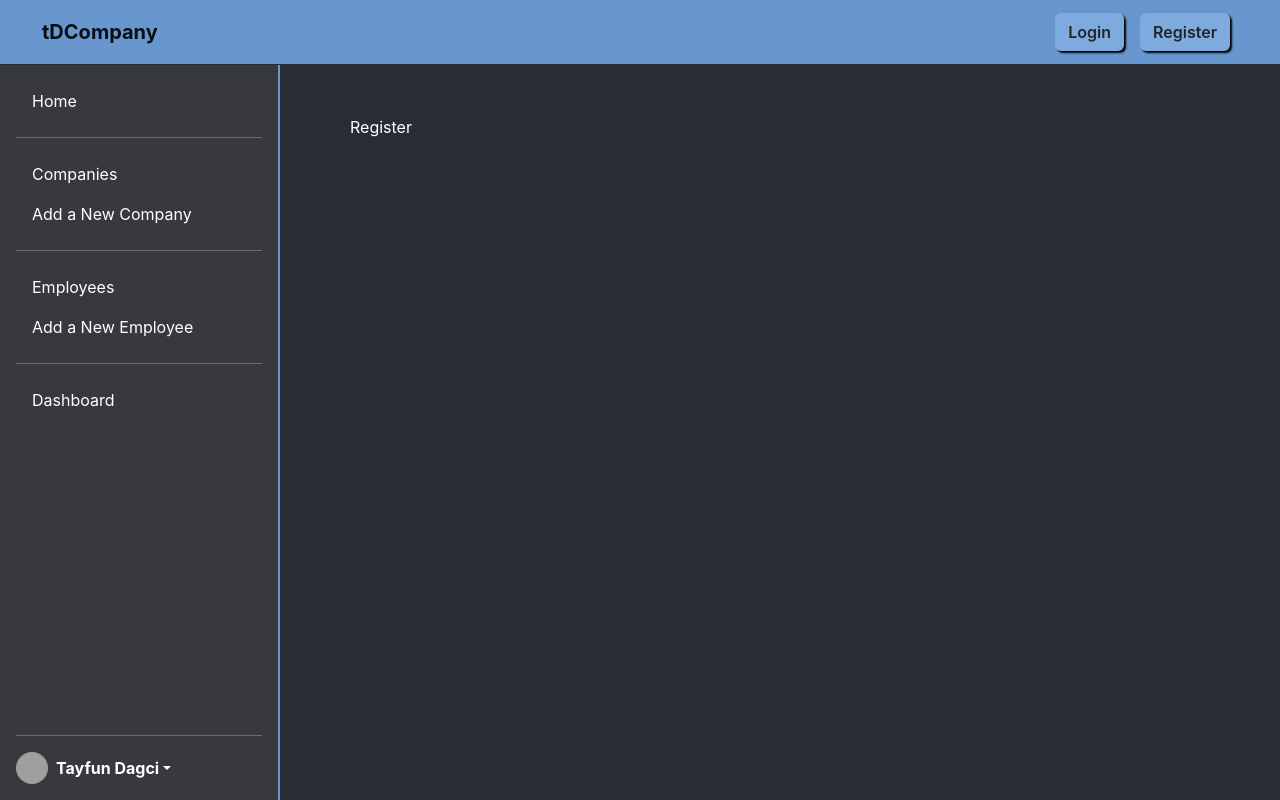
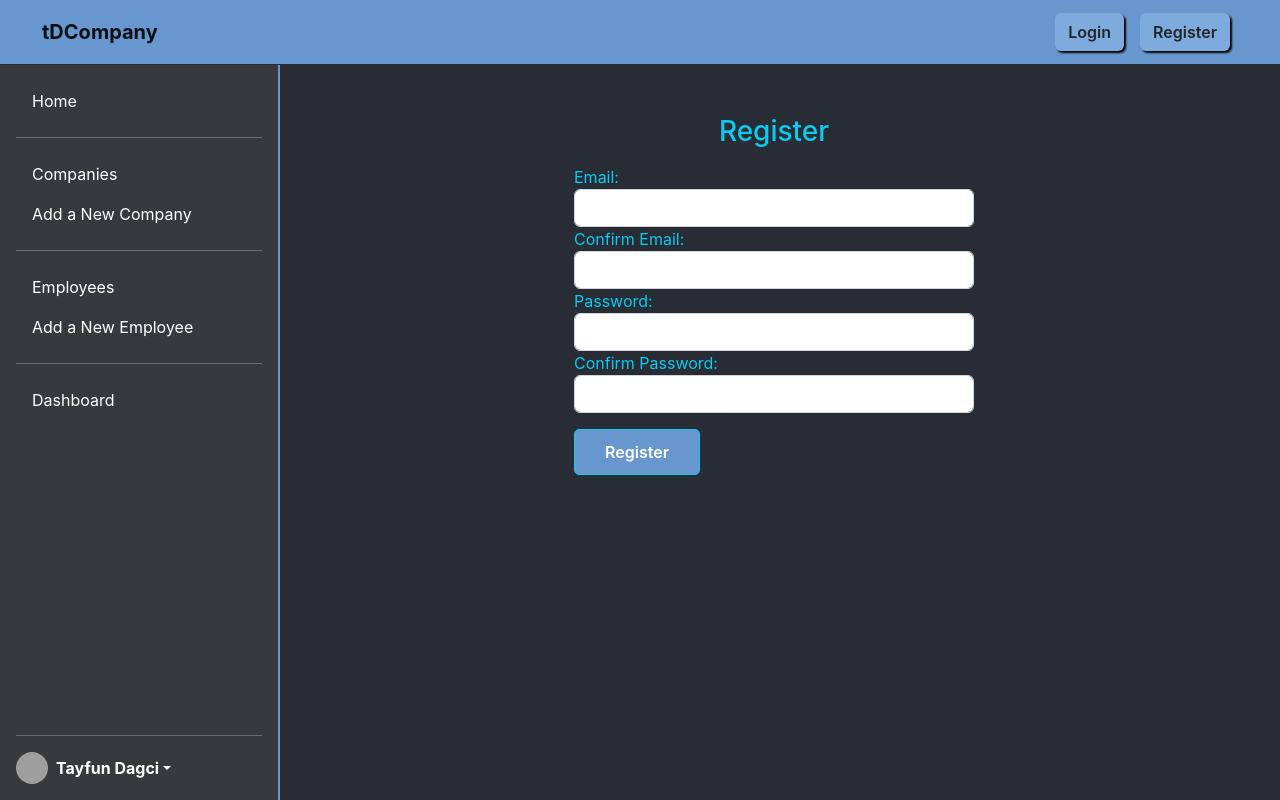
Before and after one commit to tayfundagci/tdCompany-client, a React (Create React App) app: page /register in a window 1280 px wide. Built offline with nearby package versions, Linux system fonts and the light colour scheme; grey boxes are pictures that could not be loaded.

Commit message:
open update model with values

```diff
--- a/src/pages/AddCompany.js
+++ b/src/pages/AddCompany.js
@@ -47,17 +47,17 @@ function AddCompany() {
     return (
         <div id="add-company">
             <Form>
-                <Form.Group className="mb-3" controlId="formBasicEmail">
-                    <Form.Label>Name</Form.Label>
+                <Form.Group className="mb-3 text-info" controlId="formBasicEmail">
+                    <Form.Label className='text-info'>Name</Form.Label>
                     <Form.Control type="text" placeholder="Name" onChange={(e) => setName(e.target.value)} />
                 </Form.Group>
 
-                <Form.Group className="mb-3" controlId="formBasicPassword">
+                <Form.Group className="mb-3 text-info" controlId="formBasicPassword">
                     <Form.Label>Address</Form.Label>
                     <Form.Control type="text" placeholder="Address" onChange={(e) => setAddress(e.target.value)} />
                 </Form.Group>
 
-                <Form.Group className="mb-3" controlId="formBasicPassword">
+                <Form.Group className="mb-3 text-info" controlId="formBasicPassword">
                     <Form.Label>Country</Form.Label>
                     <Form.Control type="text" placeholder="Country" onChange={(e) => setCountry(e.target.value)} />
                 </Form.Group>
--- a/src/pages/AddEmployee.js
+++ b/src/pages/AddEmployee.js
@@ -38,22 +38,22 @@ function AddEmployee() {
     return (
         <div id='add-employe'>
             <Form>
-                <Form.Group className="mb-3" controlId="formBasicEmail">
+                <Form.Group className="mb-3 text-info" controlId="formBasicEmail">
                     <Form.Label>Name</Form.Label>
                     <Form.Control type="text" placeholder="Name" onChange={(e) => setName(e.target.value)} />
                 </Form.Group>
 
-                <Form.Group className="mb-3" controlId="formBasicPassword">
+                <Form.Group className="mb-3 text-info" controlId="formBasicPassword">
                     <Form.Label>Age</Form.Label>
                     <Form.Control type="number" placeholder="Age" onChange={(e) => setAge(e.target.value)} />
                 </Form.Group>
 
-                <Form.Group className="mb-3" controlId="formBasicPassword">
+                <Form.Group className="mb-3 text-info" controlId="formBasicPassword">
                     <Form.Label>Position</Form.Label>
                     <Form.Control type="text" placeholder="Position" onChange={(e) => setPosition(e.target.value)} />
                 </Form.Group>
 
-                <Form.Group className="mb-3" controlId="formBasicPassword">
+                <Form.Group className="mb-3 text-info" controlId="formBasicPassword">
                     <Form.Label>Company</Form.Label>
                     <Form.Select aria-label="Default select example" onChange={(e) => setCompany(e.target.value)}>
                         <option>Select your company</option>
--- a/src/pages/Companies.js
+++ b/src/pages/Companies.js
@@ -62,7 +62,12 @@ function Companies() {
                 {companies && companies.map((company) => {
 
                     const handleClose = () => setShow(false);
-                    const handleShow = () => setShow(company.id);
+                    const handleShow = () => {
+                        setName(company.companyName);
+                        setAddress(company.address);
+                        setCountry(company.country);
+                        setShow(company.id);
+                    }
                     return (
                         (
                             <div key={company.id}>
@@ -84,7 +89,7 @@ function Companies() {
 
                                 <Modal show={show == company.id} onHide={handleClose} className="text-dark 5">
                                     <Modal.Header closeButton>
-                                        <Modal.Title>Modal heading</Modal.Title>
+                                        <Modal.Title>Edit your company</Modal.Title>
                                     </Modal.Header>
                                     <Modal.Body>
                                         <Form>
@@ -92,7 +97,7 @@ function Companies() {
                                                 <Form.Label>Name</Form.Label>
                                                 <Form.Control
                                                     type="email"
-                                                    placeholder={company.companyName}
+                                                    value={name}
                                                     autoFocus
                                                     onChange={(e) => setName(e.target.value)}
                                                 />
@@ -101,7 +106,7 @@ function Companies() {
                                                 <Form.Label>Address</Form.Label>
                                                 <Form.Control
                                                     type="email"
-                                                    placeholder={company.address}
+                                                    value={address}
                                                     autoFocus
                                                     onChange={(e) => setAddress(e.target.value)}
                                                 />
@@ -110,7 +115,7 @@ function Companies() {
                                                 <Form.Label>Country</Form.Label>
                                                 <Form.Control
                                                     type="email"
-                                                    placeholder={company.country}
+                                                    value={country}
                                                     autoFocus
                                                     onChange={(e) => setCountry(e.target.value)}
                                                 />
--- a/src/pages/EmployeeDetail.js
+++ b/src/pages/EmployeeDetail.js
@@ -68,7 +68,13 @@ function EmployeeDetail() {
     }
 
     const handleClose = () => setShow(false);
-    const handleShow = () => setShow(employee.id);
+    const handleShow = () => {
+        setName(employee?.name);
+        setAge(employee?.age);
+        setPosition(employee?.position);
+        setCompany(employee?.companyId);
+        setShow(employee.id);
+    }
     return (
         <div className=''>
             <div id='cardd' className="card bg-transparent border border-light ">
@@ -101,7 +107,7 @@ function EmployeeDetail() {
                             <Form.Label>Name</Form.Label>
                             <Form.Control
                                 type="text"
-                                placeholder={employee?.name}
+                                value={name}
                                 autoFocus
                                 onChange={(e) => setName(e.target.value)}
                             />
@@ -110,7 +116,7 @@ function EmployeeDetail() {
                             <Form.Label>Address</Form.Label>
                             <Form.Control
                                 type="number"
-                                placeholder={employee?.age}
+                                value={age}
                                 autoFocus
                                 onChange={(e) => setAge(e.target.value)}
                             />
@@ -119,7 +125,7 @@ function EmployeeDetail() {
                             <Form.Label>Position</Form.Label>
                             <Form.Control
                                 type="text"
-                                placeholder={employee?.position}
+                                value={position}
                                 autoFocus
                                 onChange={(e) => setPosition(e.target.value)}
                             />
--- a/src/pages/Login.js
+++ b/src/pages/Login.js
@@ -1,9 +1,38 @@
 import React from 'react'
+import { Link } from 'react-router-dom';
 
 function Login() {
     return (
-        <div>Login</div>
-    )
+        <div id="login">
+            <div className="container">
+                <div className="row justify-content-center align-items-center">
+                    <div className="col-md-6">
+                        <div className="col-md-12">
+                            <form className="form" >
+                                <h3 className="text-center text-info">Login</h3>
+                                <div className="form-group mt-3">
+                                    <label htmlFor="email" className="text-info">Email:</label><br />
+                                    <input type="text" name="email" className="form-control" />
+                                </div>
+                                <div className="form-group">
+                                    <label htmlFor="password" className="text-info">Password:</label><br />
+                                    <input type="text" name="password" className="form-control" />
+                                </div>
+                                <div className="d-flex justify-content-between mt-3">
+                                    <div className="form-group">
+                                        <button id='new-company' className='btn btn-md' style={{ padding: "10px 30px" }}>Login</button>
+                                    </div>
+                                    <div id="register-link" className="text-right">
+                                        <Link to="/register" className="text-info">Register here</Link>
+                                    </div>
+                                </div>
+                            </form>
+                        </div>
+                    </div>
+                </div>
+            </div>
+        </div>
+    );
 }
 
 export default Login
--- a/src/pages/Register.js
+++ b/src/pages/Register.js
@@ -2,7 +2,40 @@ import React from 'react'
 
 function Register() {
     return (
-        <div>Register</div>
+        <div id="register">
+            <div className="container">
+                <div className="row justify-content-center align-items-center">
+                    <div className="col-md-6">
+                        <div className="col-md-12">
+                            <form className="form" >
+                                <h3 className="text-center text-info">Register</h3>
+                                <div className="form-group mt-3">
+                                    <label htmlFor="email" className="text-info">Email:</label><br />
+                                    <input type="text" name="email" className="form-control" />
+                                </div>
+                                <div className="form-group">
+                                    <label htmlFor="email" className="text-info">Confirm Email:</label><br />
+                                    <input type="text" name="email" className="form-control" />
+                                </div>
+                                <div className="form-group">
+                                    <label htmlFor="password" className="text-info">Password:</label><br />
+                                    <input type="text" name="password" className="form-control" />
+                                </div>
+                                <div className="form-group">
+                                    <label htmlFor="password" className="text-info">Confirm Password:</label><br />
+                                    <input type="text" name="password" className="form-control" />
+                                </div>
+                                <div className="d-flex justify-content-between mt-3">
+                                    <div className="form-group">
+                                        <button id='new-company' className='btn btn-info btn-md' style={{ padding: "10px 30px" }}>Register</button>
+                                    </div>
+                                </div>
+                            </form>
+                        </div>
+                    </div>
+                </div>
+            </div>
+        </div>
     )
 }
 
```
